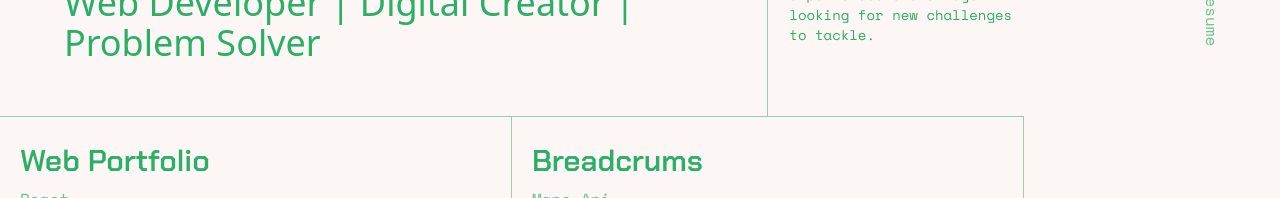
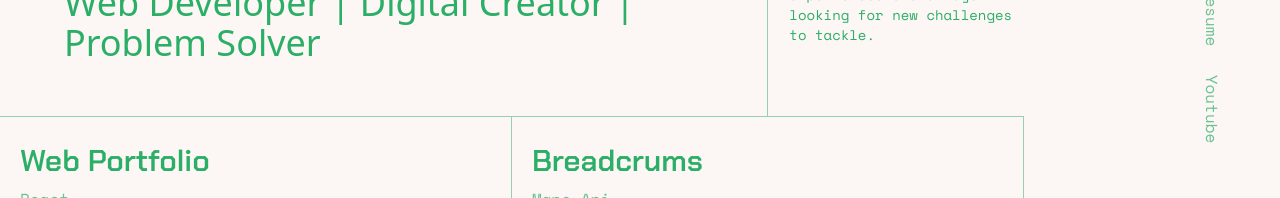
Before and after one commit to Chad1704/websitelaunch, a Next.js app: page / in a window 1280 px wide. Shown: the part 443-641 px from the top of the page. Built offline with nearby package versions, Linux system fonts and the light colour scheme; a web font is replaced by a local one.

Commit message:
link/icon

```diff
--- a/app/layout.tsx
+++ b/app/layout.tsx
@@ -14,7 +14,9 @@ export default function RootLayout({
   return (
     <html lang="en">
       <head>
-<link rel="icon" href="/frog2.png" type="image/png" />
+<link rel="icon" href="/favicon.ico" />
+
+
 
       </head>
       <body>{children}</body>
--- a/app/links.jsx
+++ b/app/links.jsx
@@ -52,6 +52,15 @@ function Links() {
             Resume
           </div>
         </a>
+         <a
+          href="/404"
+          target="_blank"
+          rel="noopener noreferrer"
+        >
+          <div className="linkbar text-center opacity-70 hover:opacity-100">
+            Youtube
+          </div>
+        </a>
       </div>
     </div>
   );
```
Also changed, not shown: 1 other file (tests, documents, lock files or other folders).
